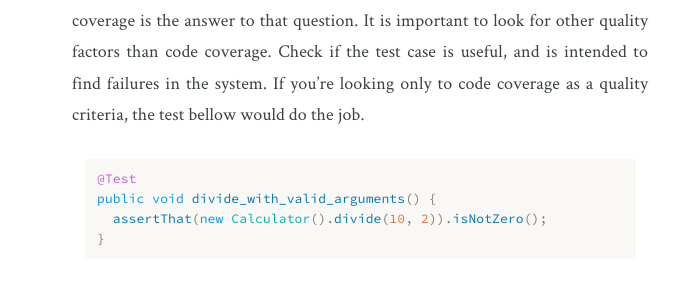
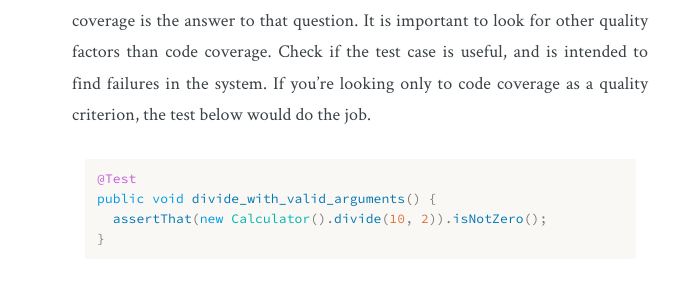
Before and after one commit to ordepdev/ordepdev.github.io, a Jekyll site: the page built from _posts/2018-01-14-code-coverage.md, in a window 1280 px wide and 1400 px high, scrolled down 2029 px. Shown: the part 377-674 px from the top of the window, without its empty margins (280-960 px from the left). Built offline with Jekyll 4.4.1, drawn with Linux system fonts in a browser that asks for light colours; some of the changed text lies outside the part shown.

Commit message:
small grammar improvements/changes

````diff
--- a/_posts/2018-01-14-code-coverage.md
+++ b/_posts/2018-01-14-code-coverage.md
@@ -85,7 +85,7 @@ code? When testing, the hardest question is when to stop. For some, a shiny
 100% code coverage is the answer to that question. It is important to look
 for other quality factors than code coverage. Check if the test case is useful,
 and is intended to find failures in the system. If you're looking only to code
-coverage as a quality criteria, the test bellow would do the job.
+coverage as a quality criterion, the test below would do the job.
 
 ```java
 @Test
@@ -135,7 +135,7 @@ public void divide_with_valid_fields(float x, float y, float z) {
 ```
 
 What is the coverage of this *parameterized test*? 100%. The same coverage
-as the test bellow. A test that is not looking for failures in the system.
+as the test below. A test that is not looking for failures in the system.
 
 ```java
 @Test
@@ -144,7 +144,7 @@ public void divide_with_valid_arguments() {
 }
 ```
 
-Parameterized tests contribute to a much more solid test suite, since we're
+Parameterized tests contribute to a much more solid test suite since we're
 testing multiple scenarios with some edge cases, although it doesn't increase
 code coverage.
 
````
Also changed, not shown: other parts of _posts/2018-01-14-code-coverage.md (+3 -3 lines).
